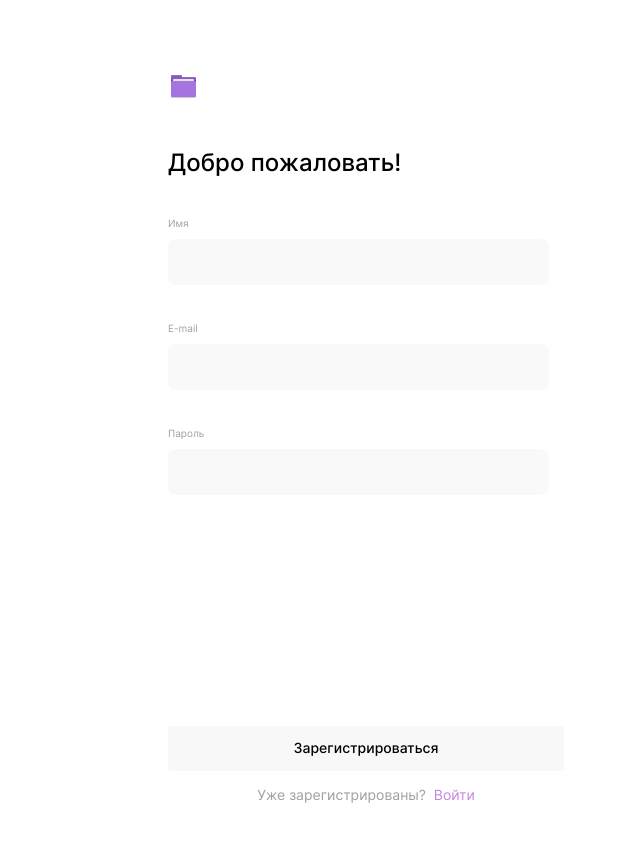
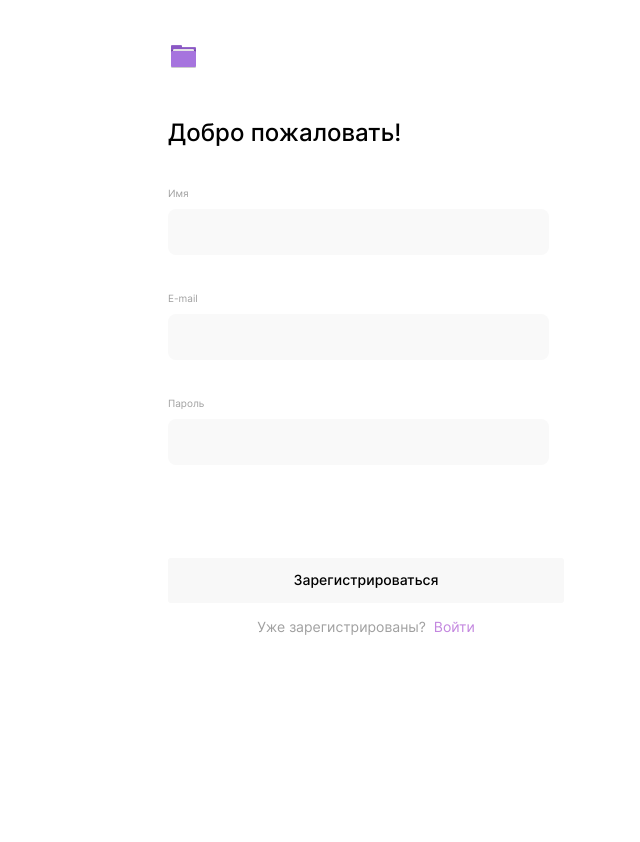
Before and after one commit to Lizaakishina/ReviewSite, a React (Create React App) app: page /signup in a window 1280 px wide. Shown: the top 842 px of the page, without its empty margins (274-914 px from the left). After the commit the page ends 800 px from the top, so only its background shows below. Built offline with nearby package versions, Linux system fonts and the light colour scheme.

Commit message:
fix: редактирование размеров окон регистрации и входа

```diff
--- a/src/components/Login/Login.css
+++ b/src/components/Login/Login.css
@@ -68,7 +68,7 @@
   line-height: 17px;
   color: #fff;
   width: 100%;
-  margin: 194px 0 0 0;
+  margin: 56px 0 0 0;
   padding: 13px 0 15px;
   background-color: #c386df;
   border-radius: 3px;
--- a/src/components/Register/Register.css
+++ b/src/components/Register/Register.css
@@ -1,7 +1,7 @@
 .register {
   max-width: 396px;
   margin: 0 auto;
-  padding: 70px 0;
+  padding: 40px 0;
   display: flex;
   flex-direction: column;
   align-items: center;
@@ -51,7 +51,7 @@
   line-height: 17px;
   color: #fff;
   width: 100%;
-  margin: 126px 0 0 0;
+  margin: 56px 0 0 0;
   padding: 13px 0 15px;
   background-color: #c386df;
   border-radius: 3px;
```
